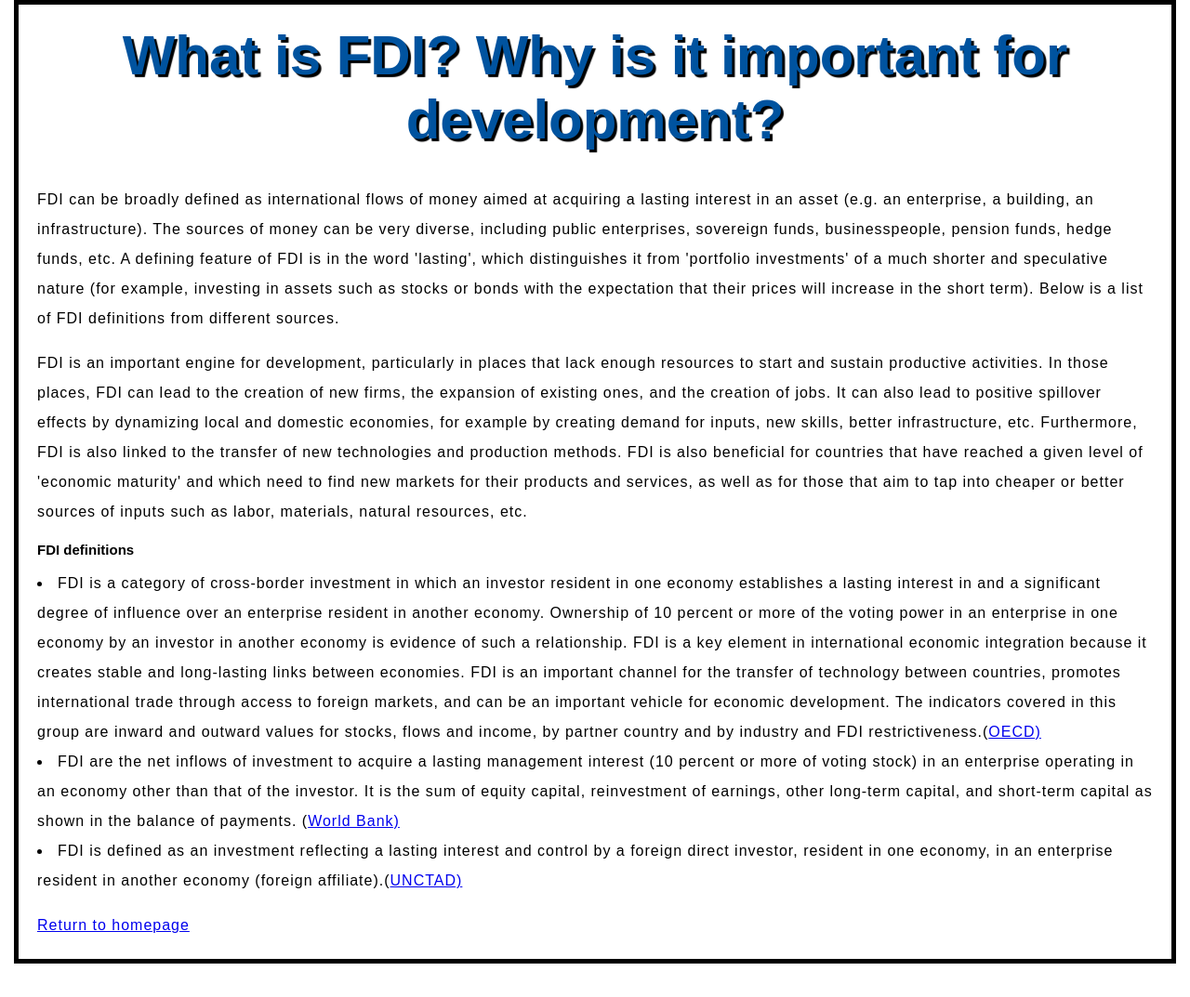
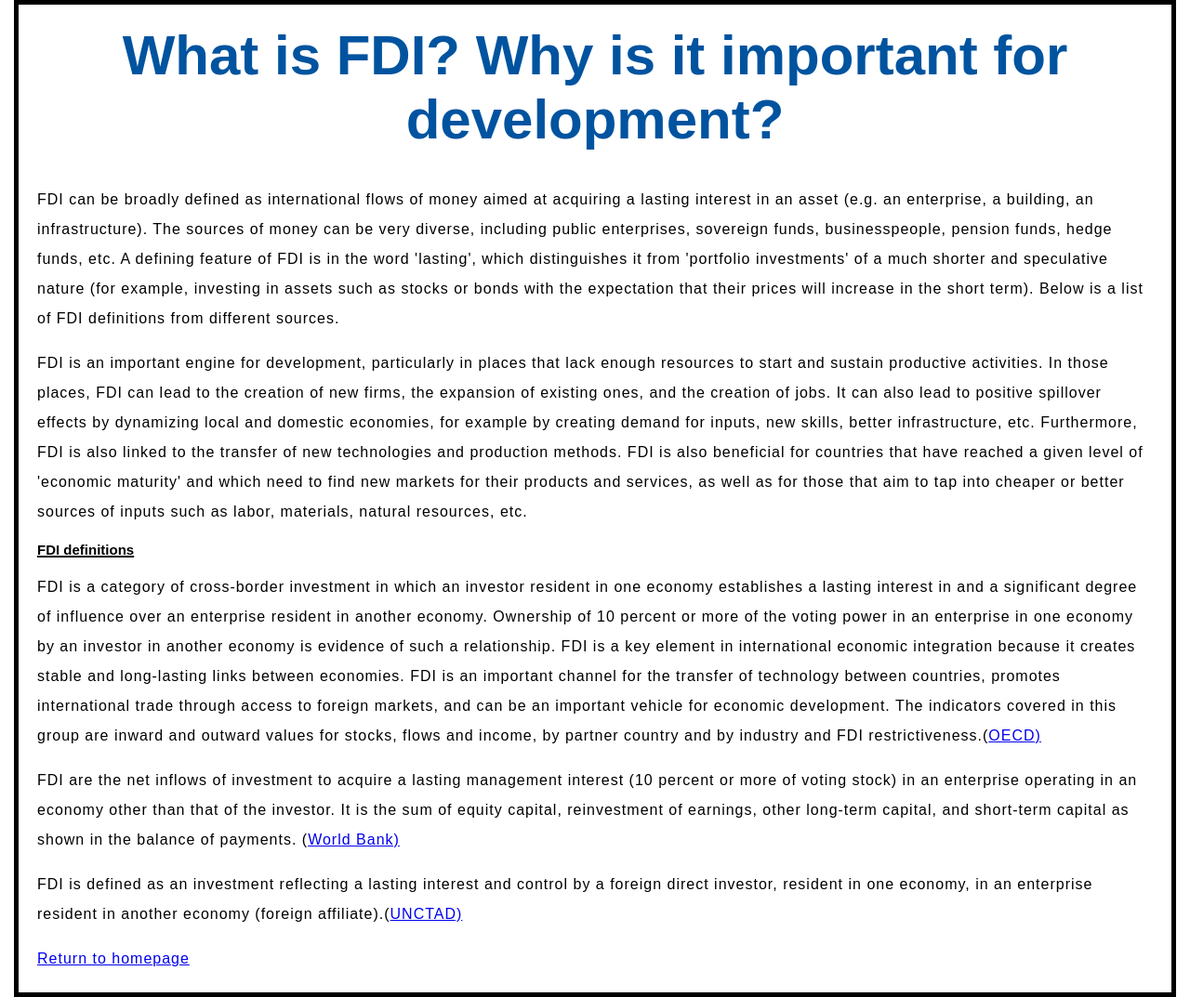
Before and after one commit to jjensen1212/FDI-Project, a plain HTML site: page FDI_Development/index.html in a window 1280 px wide. Shown: the whole page at 93% size. Before the commit the page ends 1037 px from the top, so only its background shows below. Drawn offline with Linux system fonts and the light colour scheme; files that its build step writes are made by us from their sources.

Commit message:
format changes. details in the pull comments

```diff
--- a/FDI_Development/index.html
+++ b/FDI_Development/index.html
@@ -3,7 +3,7 @@
     <head>
         <title>FDI Devel</title>
 
-<link href="styles/styles.css" rel="stylesheet" />
+<link href="../styles/styles.css" rel="stylesheet" />
 
     </head>
 
@@ -13,15 +13,19 @@
 
 
         <h1>What is FDI? Why is it important for development?</h1>
+
         <p>FDI can be broadly defined as international flows of money aimed at acquiring a lasting interest in an asset (e.g. an enterprise, a building, an infrastructure). The sources of money can be very diverse, including public enterprises, sovereign funds, businesspeople, pension funds, hedge funds, etc. A defining feature of FDI is in the word 'lasting', which distinguishes it from 'portfolio investments' of a much shorter and speculative nature (for example, investing in assets such as stocks or bonds with the expectation that their prices will increase in the short term). Below is a list of FDI definitions from different sources.</p>
+
         <p>FDI is an important engine for development, particularly in places that lack enough resources to start and sustain productive activities. In those places, FDI can lead to the creation of new firms, the expansion of existing ones, and the creation of jobs. It can also lead to positive spillover effects by dynamizing local and domestic economies, for example by creating demand for inputs, new skills, better infrastructure, etc. Furthermore, FDI is also linked to the transfer of new technologies and production methods. FDI is also beneficial for countries that have reached a given level of 'economic maturity' and which need to find new markets for their products and services, as well as for those that aim to tap into cheaper or better sources of inputs such as labor, materials, natural resources, etc.<p>
 
 
         <H2>FDI definitions</H2>
 
-        <li>FDI is a category of cross-border investment in which an investor resident in one economy establishes a lasting interest in and a significant degree of influence over an enterprise resident in another economy. Ownership of 10 percent or more of the voting power in an enterprise in one economy by an investor in another economy is evidence of such a relationship. FDI is a key element in international economic integration because it creates stable and long-lasting links between economies. FDI is an important channel for the transfer of technology between countries, promotes international trade through access to foreign markets, and can be an important vehicle for economic development. The indicators covered in this group are inward and outward values for stocks, flows and income, by partner country and by industry and FDI restrictiveness.(<a href='https://www.oecd-ilibrary.org/finance-and-investment/foreign-direct-investment-fdi/indicator-group/english_9a523b18-en'>OECD)</a></li>
-        <li>FDI are the net inflows of investment to acquire a lasting management interest (10 percent or more of voting stock) in an enterprise operating in an economy other than that of the investor. It is the sum of equity capital, reinvestment of earnings, other long-term capital, and short-term capital as shown in the balance of payments. (<a href='https://databank.worldbank.org/metadataglossary/jobs/series/BX.KLT.DINV.WD.GD.ZS'>World Bank)</a></li>
-        <li>FDI is defined as an investment reflecting a lasting interest and control by a foreign direct investor, resident in one economy, in an enterprise resident in another economy (foreign affiliate).(<a href='https://unctad.org/system/files/official-document/tdstat44_FS09_en.pdf'>UNCTAD)</a></li>
+        <p>FDI is a category of cross-border investment in which an investor resident in one economy establishes a lasting interest in and a significant degree of influence over an enterprise resident in another economy. Ownership of 10 percent or more of the voting power in an enterprise in one economy by an investor in another economy is evidence of such a relationship. FDI is a key element in international economic integration because it creates stable and long-lasting links between economies. FDI is an important channel for the transfer of technology between countries, promotes international trade through access to foreign markets, and can be an important vehicle for economic development. The indicators covered in this group are inward and outward values for stocks, flows and income, by partner country and by industry and FDI restrictiveness.(<a href='https://www.oecd-ilibrary.org/finance-and-investment/foreign-direct-investment-fdi/indicator-group/english_9a523b18-en'>OECD)</a></p>
+
+        <p>FDI are the net inflows of investment to acquire a lasting management interest (10 percent or more of voting stock) in an enterprise operating in an economy other than that of the investor. It is the sum of equity capital, reinvestment of earnings, other long-term capital, and short-term capital as shown in the balance of payments. (<a href='https://databank.worldbank.org/metadataglossary/jobs/series/BX.KLT.DINV.WD.GD.ZS'>World Bank)</a></p>
+
+        <p>FDI is defined as an investment reflecting a lasting interest and control by a foreign direct investor, resident in one economy, in an enterprise resident in another economy (foreign affiliate).(<a href='https://unctad.org/system/files/official-document/tdstat44_FS09_en.pdf'>UNCTAD)</a></p>
 
 
 
--- a/styles/styles.css
+++ b/styles/styles.css
@@ -9,10 +9,23 @@ h1 {
   text-align: center;
 }
 
+
+h2 {
+  text-decoration: underline
+  black 2px;
+}
+
+
+h3  {
+  font-size: 60px;
+  text-align: center;
+}
+
 p, li {
   font-size: 16px;
   line-height: 2;
   letter-spacing: 1px;
+
 }
 
 
@@ -32,7 +45,6 @@ h1 {
   margin: 0;
   padding: 20px 0;
   color: #00539F;
-  text-shadow: 3px 3px 1px black;
 }
 
 img {
```
Also changed, not shown: Interactive_MAP/index.html (+4 -1 lines), Main_sources/index.html (+7 -1 lines), index.html (+5 -1 lines), our-team/index.html (+5 -2 lines).
